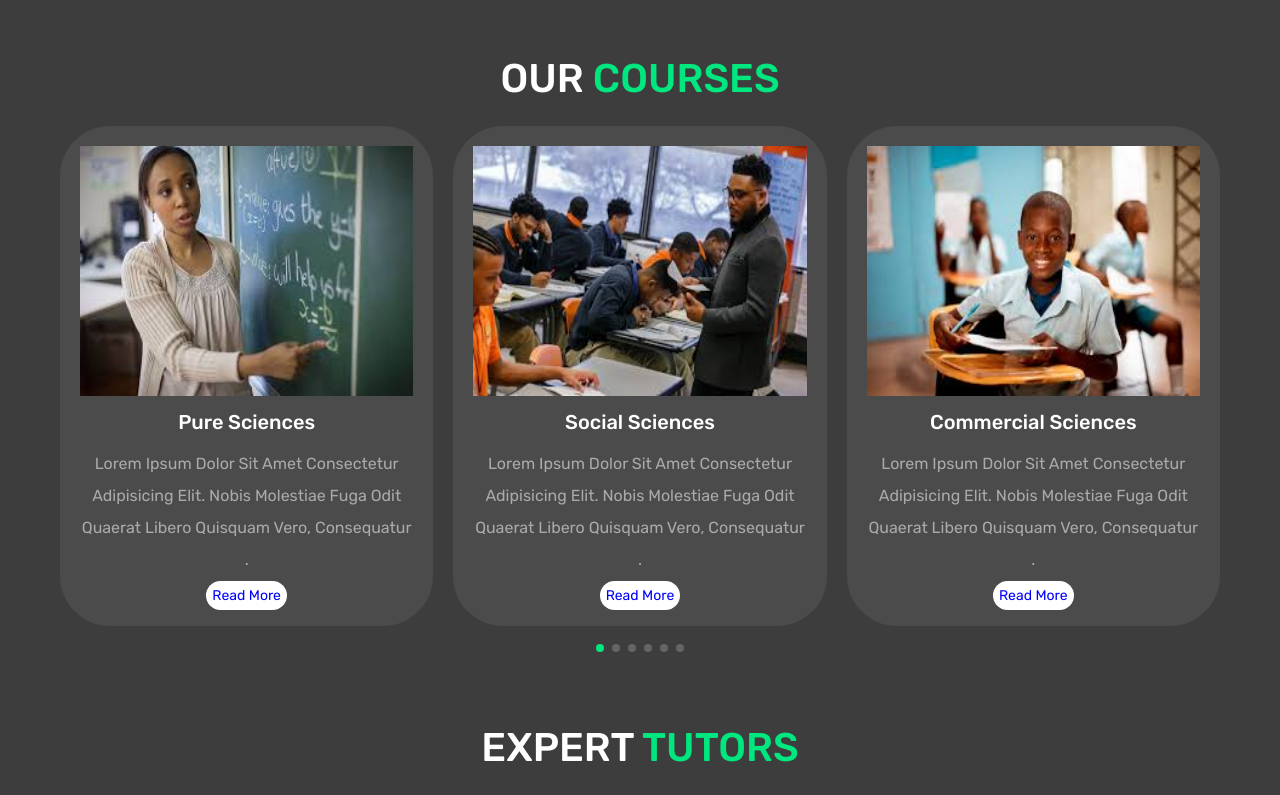
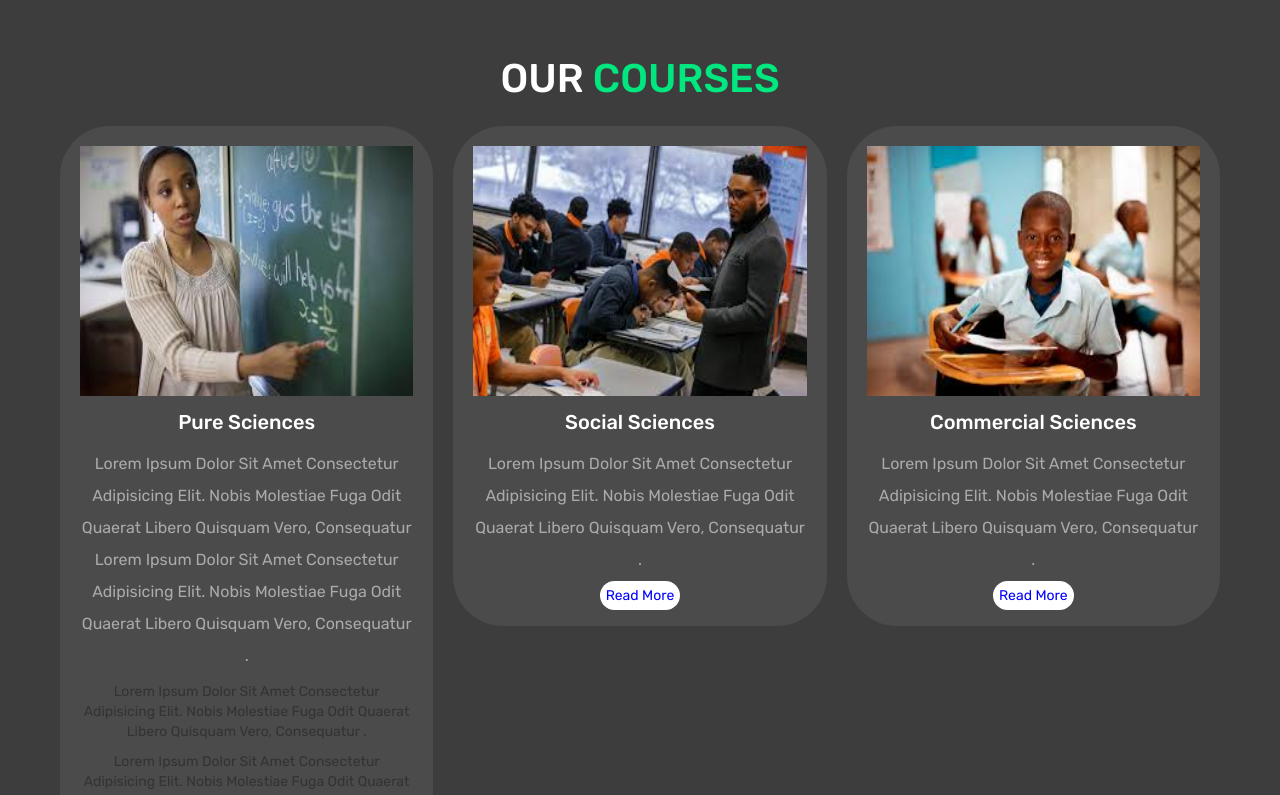
Before and after one commit to JOgr8t/Victory_high_scho, a plain HTML site: page index.html in a window 1280 px wide. Shown: the part 1645-2440 px from the top of the page. Drawn offline with nearby package versions, Linux system fonts and the light colour scheme.

Commit message:
Update index.html

```diff
--- a/index.html
+++ b/index.html
@@ -191,7 +191,13 @@
                         <img src="images (8).jpeg" alt="">
 
                         <h3>Pure Sciences</h3>
-                        <p>Lorem ipsum dolor sit amet consectetur adipisicing elit. Nobis molestiae fuga odit quaerat libero quisquam vero, consequatur .</p>
+                        <p>
+                            Lorem ipsum dolor sit amet consectetur adipisicing elit. Nobis molestiae fuga odit quaerat libero quisquam vero, consequatur
+                             Lorem ipsum dolor sit amet consectetur adipisicing elit. Nobis molestiae fuga odit quaerat libero quisquam vero, consequatur .</p>
+                         Lorem ipsum dolor sit amet consectetur adipisicing elit. Nobis molestiae fuga odit quaerat libero quisquam vero, consequatur .</p>
+                         Lorem ipsum dolor sit amet consectetur adipisicing elit. Nobis molestiae fuga odit quaerat libero quisquam vero, consequatur .</p>
+                         Lorem ipsum dolor sit amet consectetur adipisicing elit. Nobis molestiae fuga odit quaerat libero quisquam vero, consequatur .</p>
+                         Lorem ipsum dolor sit amet consectetur adipisicing elit. Nobis molestiae fuga odit quaerat libero quisquam vero, consequatur .</p>.</p>
                         <a href="#" style="background-color: white; color: blue; padding: 6px; border-radius: 25px;">Read More</a>
                     </div>
 
```
